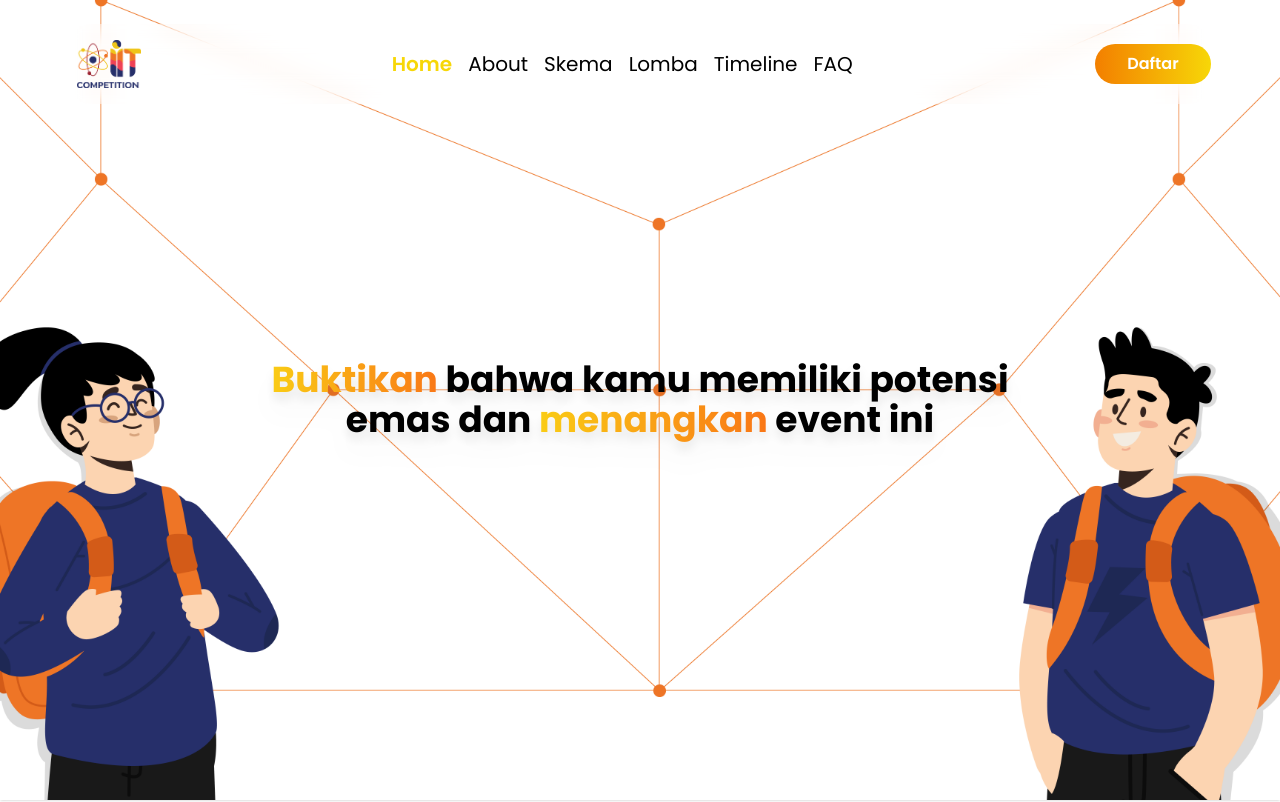
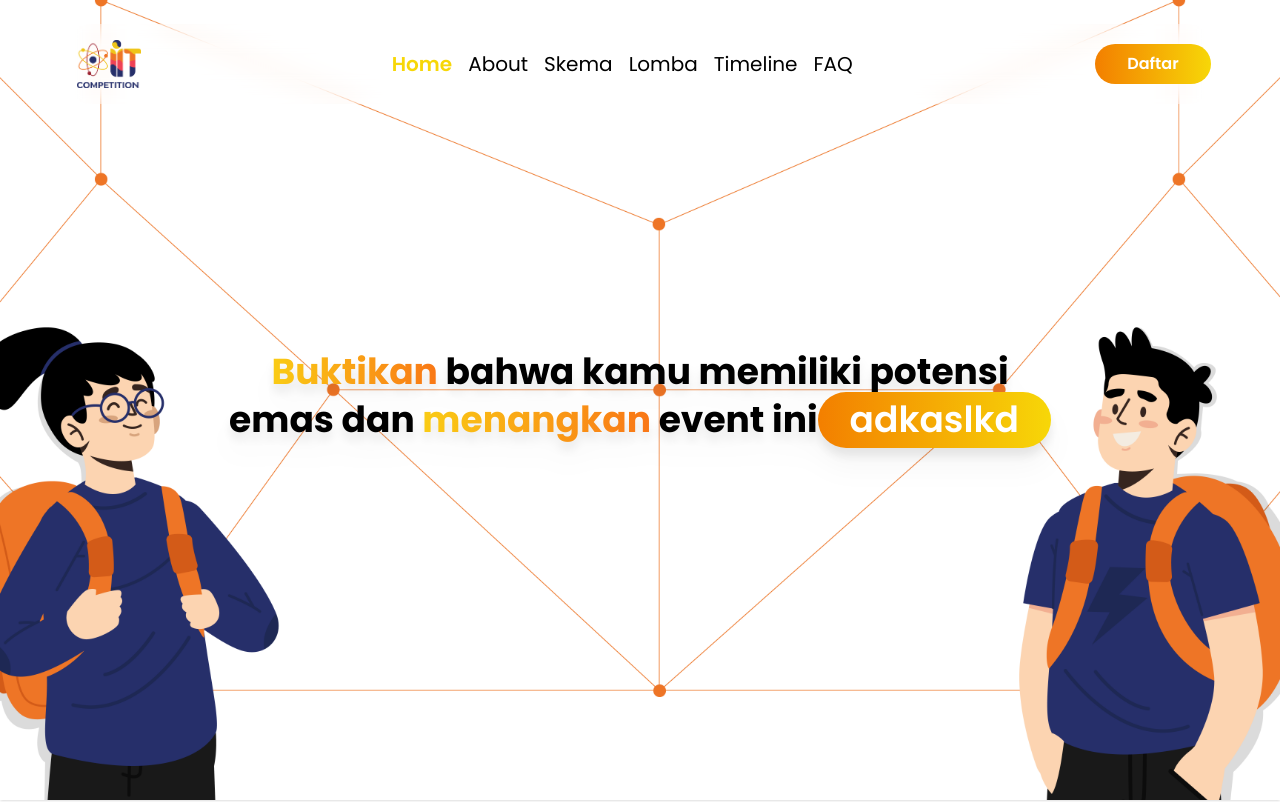
Before and after one commit to rianmz-genz/webiitc, a Next.js app: page / in a window 1280 px wide. Shown: the top 802 px of the page. Built offline with nearby package versions, Linux system fonts and the light colour scheme.

Commit message:
coba kirim

```diff
--- a/components/organisms/home/HeroSection.js
+++ b/components/organisms/home/HeroSection.js
@@ -1,40 +1,50 @@
-import React from 'react';
-import HeroBackground from '@/components/atoms/HeroBackground';
-import Text from '@/components/atoms/Text';
-import Link from 'next/link';
-import Button from '@/components/atoms/Button';
-import Navbar from './Navbar';
-import Container from '@/components/molecules/Container';
+import React from "react";
+import Text from "@/components/atoms/Text";
+import Button from "@/components/atoms/Button";
+import Navbar from "./Navbar";
+import Container from "@/components/molecules/Container";
+import sendEmail from "@/api/auth/SendEmail";
 
 const HeroSection = () => {
+  const handleSendEmail = async () => {
+    try {
+      await sendEmail();
+      console.log("Email berhasil dikirim.");
+    } catch (error) {
+      console.error("Terjadi kesalahan saat mengirim email: ", error);
+    }
+  };
   return (
     <section id="hero" className="relative overflow-hidden h-screen shadow">
       <div className="absolute inset-0 ">
         <div
           className=" w-full bg-cover  bg-no-repeat h-screen max-h-screen bg-center"
-          style={{ backgroundImage: "url('/images/Website/Artboard 1@4x.png')" }}
+          style={{
+            backgroundImage: "url('/images/Website/Artboard 1@4x.png')",
+          }}
         />
       </div>
       <Container className="flex h-[90vh]  items-center justify-center">
         <Navbar />
         <Text
-          size={'bigtitle'}
-          weight={'bold'}
-          color={'black'}
+          size={"bigtitle"}
+          weight={"bold"}
+          color={"black"}
           additionals={
-            'leading-relaxed p-3 drop-shadow-xl text-4xl text-center mt-20  md:text-5xl lg:text-4xl md:w-11/12 lg:w-8/12'
+            "leading-relaxed p-3 drop-shadow-xl text-4xl text-center mt-20  md:text-5xl lg:text-4xl md:w-11/12 lg:w-8/12"
           }
         >
           <span className="text-transparent bg-clip-text bg-gradient-to-l from-orange-500 to bg-yellow-400">
-            {' '}
-            Buktikan{' '}
-          </span>{' '}
-          bahwa kamu memiliki potensi emas dan{' '}
+            {" "}
+            Buktikan{" "}
+          </span>{" "}
+          bahwa kamu memiliki potensi emas dan{" "}
           <span className="text-transparent bg-clip-text bg-gradient-to-l from-orange-500 to bg-yellow-400">
-            {' '}
-            menangkan{' '}
-          </span>{' '}
+            {" "}
+            menangkan{" "}
+          </span>{" "}
           event ini
+          <Button onClick={() => handleSendEmail()}>adkaslkd</Button>
         </Text>
       </Container>
     </section>
```
